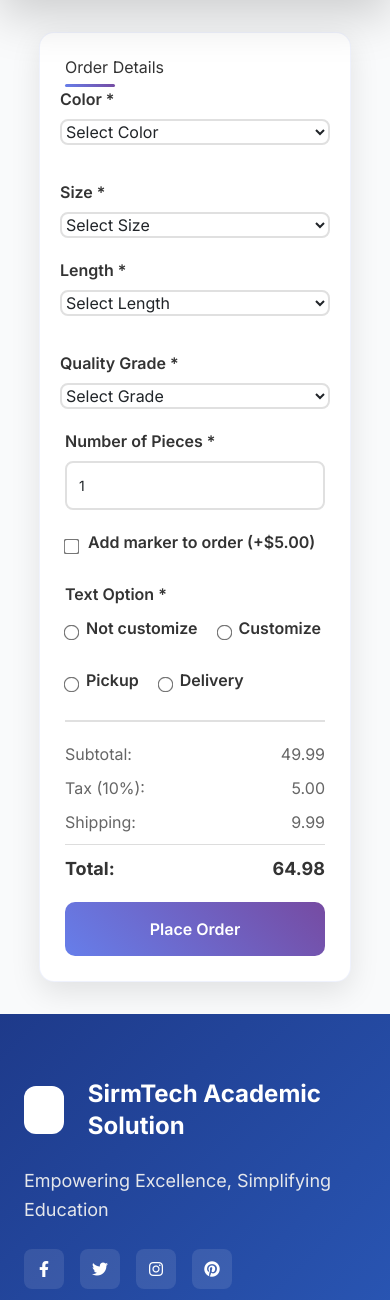
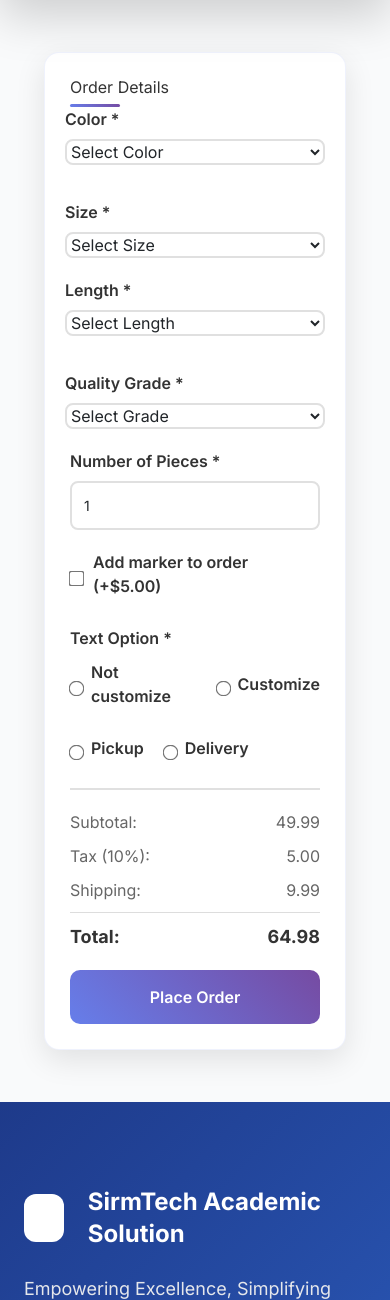
Before and after one commit to vbello-tech/Sirmtech, a Django app: page /store/cart/ in a window 390 px wide. Shown: the part 96-1396 px from the top of the page. Run offline with Django 5.2, Linux system fonts and the light colour scheme; the visitor is signed in with stand-in values (Sample User, id 1); data that the repository does not hold is empty; some libraries are stand-ins or nearby versions.

Commit message:
add to cart feature

```diff
--- a/sirmtech/settings/production.py
+++ b/sirmtech/settings/production.py
@@ -9,7 +9,7 @@ from .settings import *
 DATABASES = {
     "default": {
         "ENGINE": "django.db.backends.sqlite3",
-        "NAME": BASE_DIR / "db/site.sqlite3",
+        "NAME": BASE_DIR / 'db.sqlite3',
         "OPTIONS": {
             "transaction_mode": "IMMEDIATE",
             "timeout": 5,  # seconds
--- a/templates/store/cart.html
+++ b/templates/store/cart.html
@@ -7,20 +7,17 @@
 {% block head %}
 <style>
         .container {
-<!--            max-width: 600px;-->
-<!--            margin: 0 auto;-->
-<!--            background: rgba(255, 255, 255, 0.95);-->
-<!--            border-radius: 20px;-->
-<!--            padding: 30px;-->
-<!--            box-shadow: 0 20px 40px rgba(0, 0, 0, 0.1);-->
-<!--            backdrop-filter: blur(10px);-->
-<!--        }-->
+            max-width: 600px;
+            margin: 0 auto;
+            border-radius: 20px;
+            padding: 30px;
+        }
 
-<!--        @media (max-width: 768px) {-->
-<!--            .container {-->
-<!--                padding: 20px;-->
-<!--            }-->
-<!--        }-->
+        @media (max-width: 768px) {
+            .container {
+                padding: 20px;
+            }
+        }
 
         .form-section {
             background: white;
```
